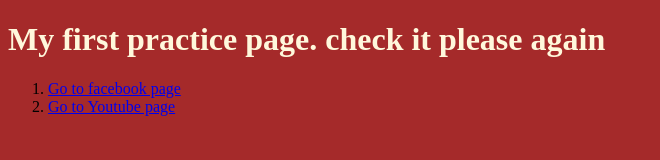
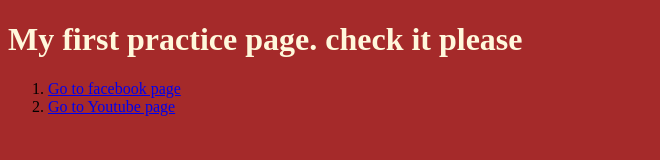
Before and after one commit to yasirshahid/basic_practice, a plain HTML site: page index.html in a window 1280 px wide. Shown: the whole page, without its empty margins (0-660 px from the left). Drawn offline with Linux system fonts and the light colour scheme.

Commit message:
Update index.html

```diff
--- a/index.html
+++ b/index.html
@@ -7,7 +7,7 @@
 </head>
 <body style="background-color: brown;">
     <h1 style="color: cornsilk;">
-        My first practice page. check it please again
+        My first practice page. check it please
     </h1>
     <p>
        <ol>
```
